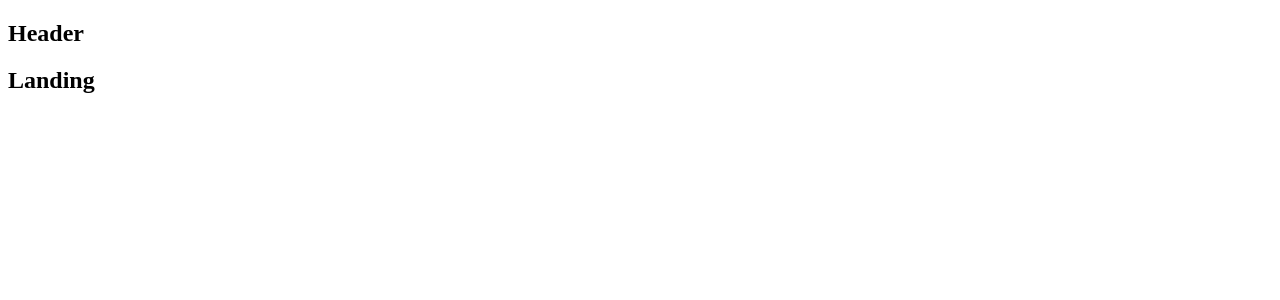
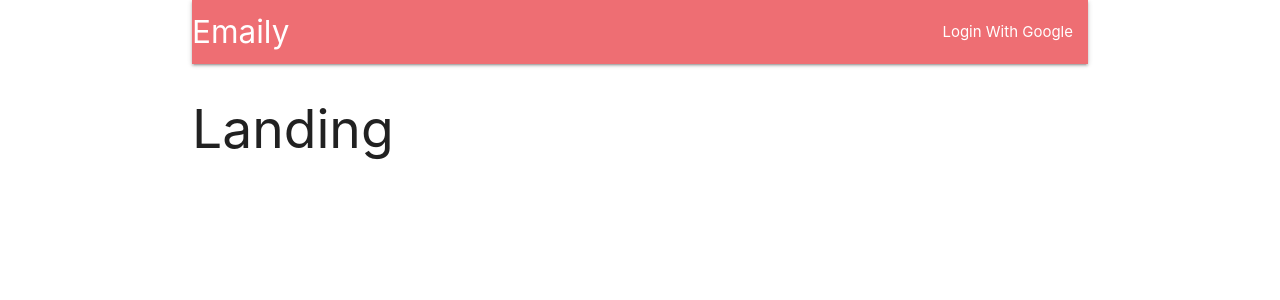
Before and after one commit to salehsub90/node-react, a React (Create React App) app in the folder client/: page / in a window 1280 px wide. Shown: the top 300 px of the page. Built offline with nearby package versions, Linux system fonts and the light colour scheme.

Commit message:
Adding api calls axios and create Actions

```diff
--- a/client/package.json
+++ b/client/package.json
@@ -6,7 +6,7 @@
     "@testing-library/jest-dom": "^5.16.5",
     "@testing-library/react": "^13.4.0",
     "@testing-library/user-event": "^13.5.0",
-    "axios": "^1.4.0",
+    "axios": "^1.19.0",
     "http-proxy-middleware": "^2.0.10",
     "materialize-css": "^1.0.0",
     "react": "^18.2.0",
--- /dev/null
+++ b/client/src/actions/index.js
@@ -0,0 +1,6 @@
+import axios from 'axios';
+import { FETCH_USER } from './types';
+
+const fetchUser = () => {
+    return axios.get('/api/current_user');
+}
--- /dev/null
+++ b/client/src/actions/types.js
@@ -0,0 +1 @@
+export const FETCH_USER = 'fetch_user';
--- a/client/src/components/App.js
+++ b/client/src/components/App.js
@@ -1,14 +1,14 @@
 import React from 'react';
 import { BrowserRouter, Route } from 'react-router-dom';
+import Header from './Header';
 
-const Header = () => <h2>Header</h2>;
 const Dashboard = () => <h2>Dashboard</h2>;
 const SurveyNew = () => <h2>SurveyNew</h2>;
 const Landing = () => <h2>Landing</h2>;
 
 const App = () => {
     return (
-        <div>
+        <div className="container">
             <BrowserRouter>
                 <div>
                     <Header />
--- /dev/null
+++ b/client/src/components/Header.js
@@ -0,0 +1,22 @@
+import React , { Component } from 'react';
+
+class Header extends Component {
+    render() {
+        return (
+            <nav>
+                <div className="nav-wrapper">
+                    <a href="/" className="left brand-logo">
+                        Emaily
+                    </a>
+                    <ul className="right">
+                        <li>
+                            <a href="/auth/google">Login With Google</a>
+                        </li>
+                    </ul>
+                </div>
+            </nav>
+        );
+    }
+}
+
+export default Header;
--- a/client/src/index.js
+++ b/client/src/index.js
@@ -1,12 +1,14 @@
+import materializeCSS from 'materialize-css/dist/css/materialize.min.css';
 import React from 'react';
 import ReactDom from 'react-dom';
 import { Provider } from 'react-redux';
 import { createStore, applyMiddleware } from 'redux';
+import reduxThunk from 'redux-thunk';
 
 import App from './components/App';
 import reducers from './reducers';
 
-const store = createStore(reducers, {}, applyMiddleware());
+const store = createStore(reducers, {}, applyMiddleware(reduxThunk));
 
 ReactDom.render(
     <Provider store={store}>
--- a/client/src/setupProxy.js
+++ b/client/src/setupProxy.js
@@ -1,7 +1,7 @@
 const { createProxyMiddleware } = require('http-proxy-middleware');
 module.exports = function(app) {
     app.use(
-        ["/api", "/auth/google"],
+        ["/api/*", "/auth/google"],
         createProxyMiddleware({
             target: 'http://localhost:5000',
         })
```
Also changed, not shown: 1 other file (tests, documents, lock files or other folders).
